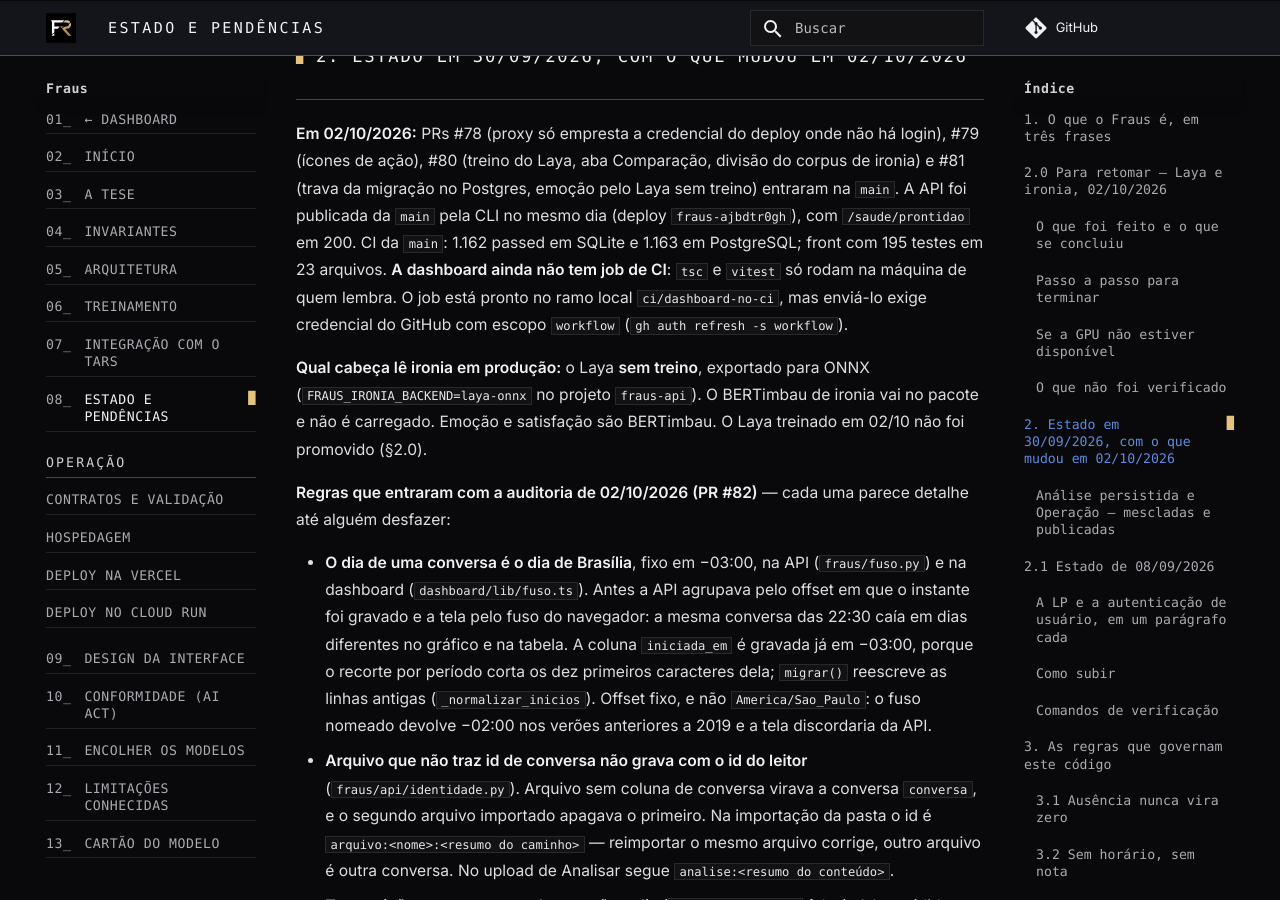
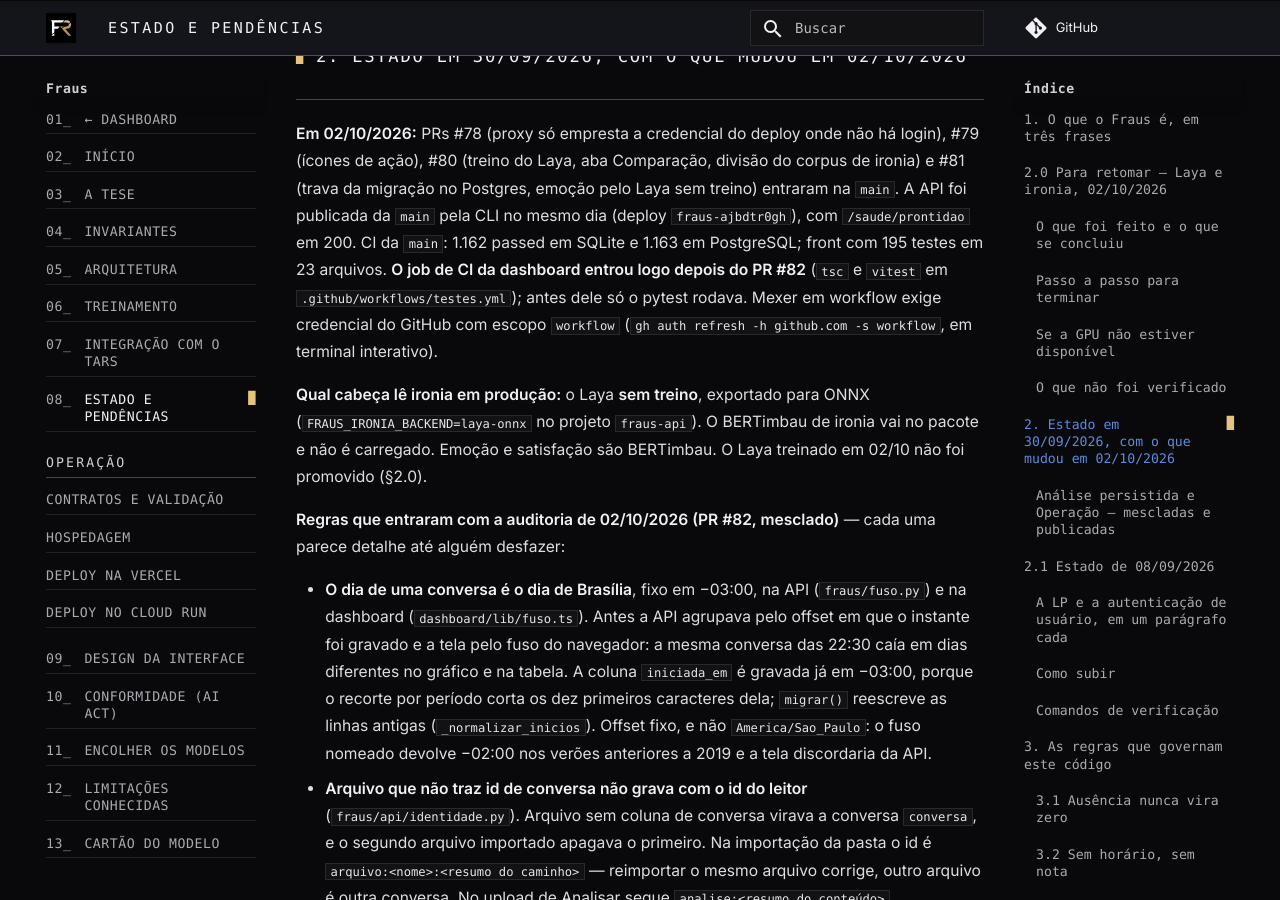
Before and after one commit to Joao-Tavares0312/Fraus, an MkDocs documentation site: the page built from docs/handoff.md, in a window 1280 px wide and 900 px high, scrolled down 3449 px. Built offline with MkDocs 1.6.1 and Material for MkDocs 9.7.7, drawn with Linux system fonts in a browser that asks for light colours; some web fonts are replaced; comment, search, counter and statistics services are not loaded.

Commit message:
docs(handoff): o job de ci da dashboard entrou depois do pr 82
Co-Authored-By: Neuro <neuro.chan.dev@gmail.com>

```diff
--- a/docs/handoff.md
+++ b/docs/handoff.md
@@ -124,17 +124,17 @@
 sem treino) entraram na `main`. A API foi publicada da `main` pela CLI no mesmo
 dia (deploy `fraus-ajbdtr0gh`), com `/saude/prontidao` em 200. CI da `main`:
 1.162 passed em SQLite e 1.163 em PostgreSQL; front com 195 testes em 23
-arquivos. **A dashboard ainda não tem job de CI**: `tsc` e `vitest` só rodam na
-máquina de quem lembra. O job está pronto no ramo local `ci/dashboard-no-ci`,
-mas enviá-lo exige credencial do GitHub com escopo `workflow`
-(`gh auth refresh -s workflow`).
+arquivos. **O job de CI da dashboard entrou logo depois do PR #82** (`tsc` e `vitest` em
+`.github/workflows/testes.yml`); antes dele só o pytest rodava. Mexer em
+workflow exige credencial do GitHub com escopo `workflow`
+(`gh auth refresh -h github.com -s workflow`, em terminal interativo).
 
 **Qual cabeça lê ironia em produção:** o Laya **sem treino**, exportado para
 ONNX (`FRAUS_IRONIA_BACKEND=laya-onnx` no projeto `fraus-api`). O BERTimbau de
 ironia vai no pacote e não é carregado. Emoção e satisfação são BERTimbau. O
 Laya treinado em 02/10 não foi promovido (§2.0).
 
-**Regras que entraram com a auditoria de 02/10/2026 (PR #82)** — cada uma
+**Regras que entraram com a auditoria de 02/10/2026 (PR #82, mesclado)** — cada uma
 parece detalhe até alguém desfazer:
 
 - **O dia de uma conversa é o dia de Brasília**, fixo em −03:00, na API
```
